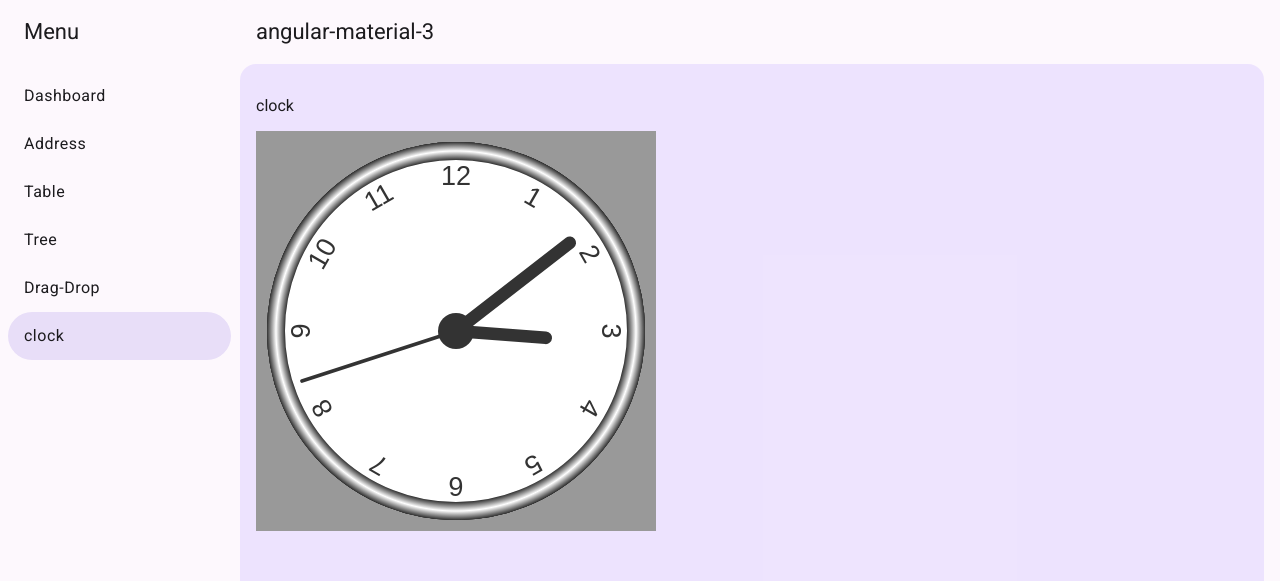
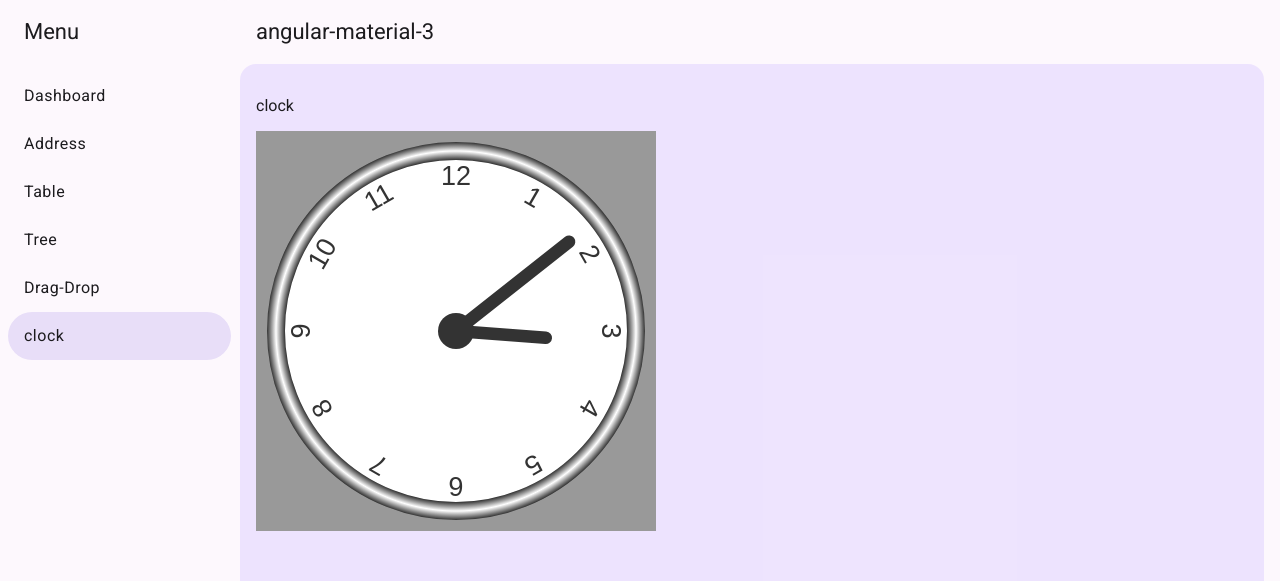
Before and after one commit to wernert/mat-playground, an Angular app: page /#/clock in a window 1280 px wide. Shown: the top 581 px of the page. Built offline with nearby package versions, Linux system fonts and the light colour scheme.

Commit message:
hide seconds

```diff
--- a/angular.json
+++ b/angular.json
@@ -101,5 +101,8 @@
         }
       }
     }
+  },
+  "cli": {
+    "analytics": false
   }
 }
--- a/src/app/clock/clock.component.ts
+++ b/src/app/clock/clock.component.ts
@@ -25,10 +25,10 @@ export class ClockComponent {
     radius = radius * 0.9;
 
     // setInterval(this.drawClock, 1000);
-
+    this.drawClock(this.ctx, radius);
     this.id = setInterval(() => {
       this.drawClock(this.ctx, radius);
-    }, 1000);
+    }, 10000);
   }
   drawClock(ctx: CanvasRenderingContext2D, radius: number) {
     this.drawFace(this.ctx, radius);
@@ -93,8 +93,8 @@ export class ClockComponent {
     minute = (minute * Math.PI) / 30 + (second * Math.PI) / (30 * 60);
     this.drawHand(ctx, minute, radius * 0.8, radius * 0.07);
     // second
-    second = (second * Math.PI) / 30;
-    this.drawHand(ctx, second, radius * 0.9, radius * 0.02);
+    // second = (second * Math.PI) / 30;
+    // this.drawHand(ctx, second, radius * 0.9, radius * 0.02);
   }
 
   drawHand(
```
Also changed, not shown: 6 other files (tests, documents, lock files or other folders).
